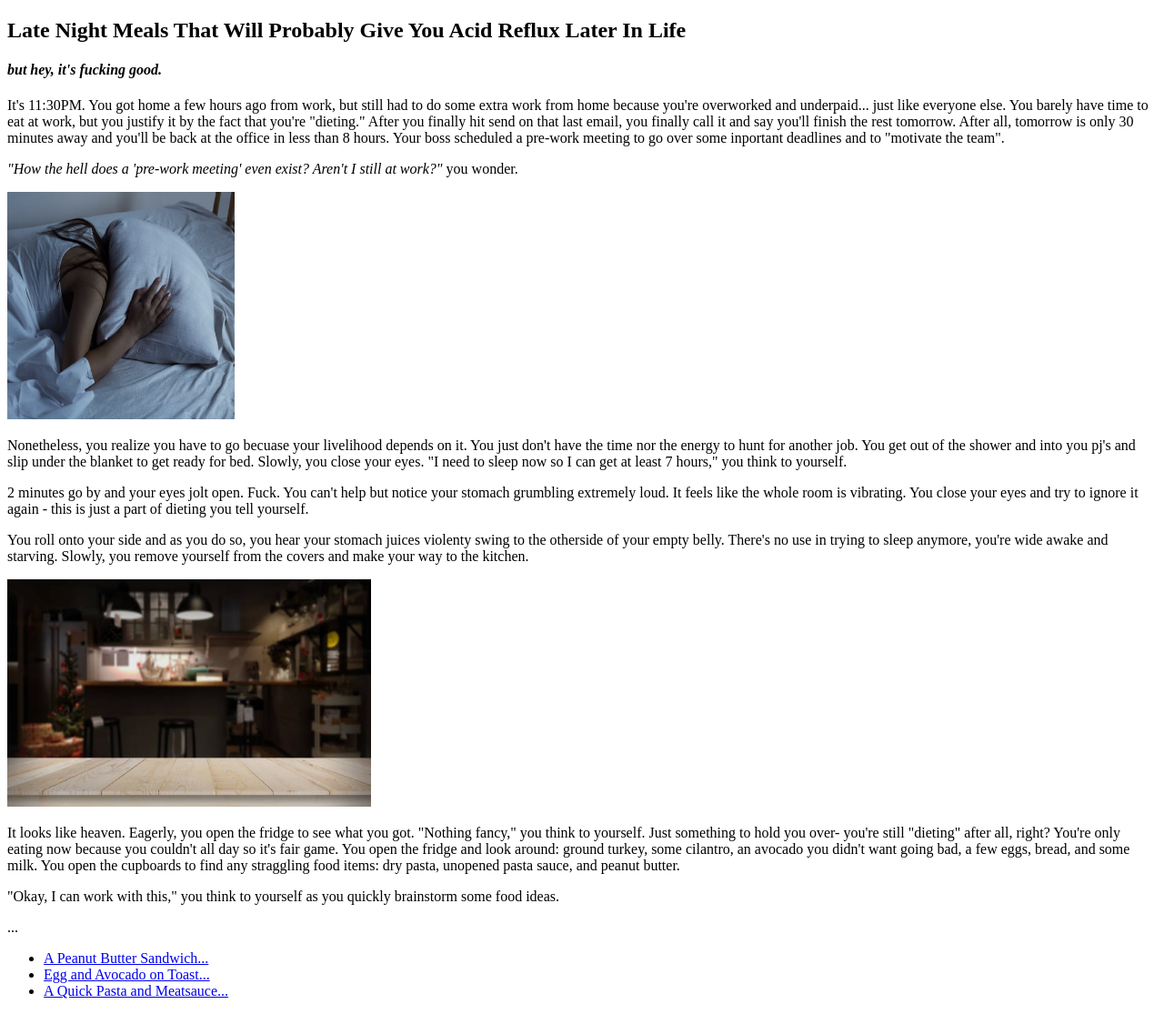
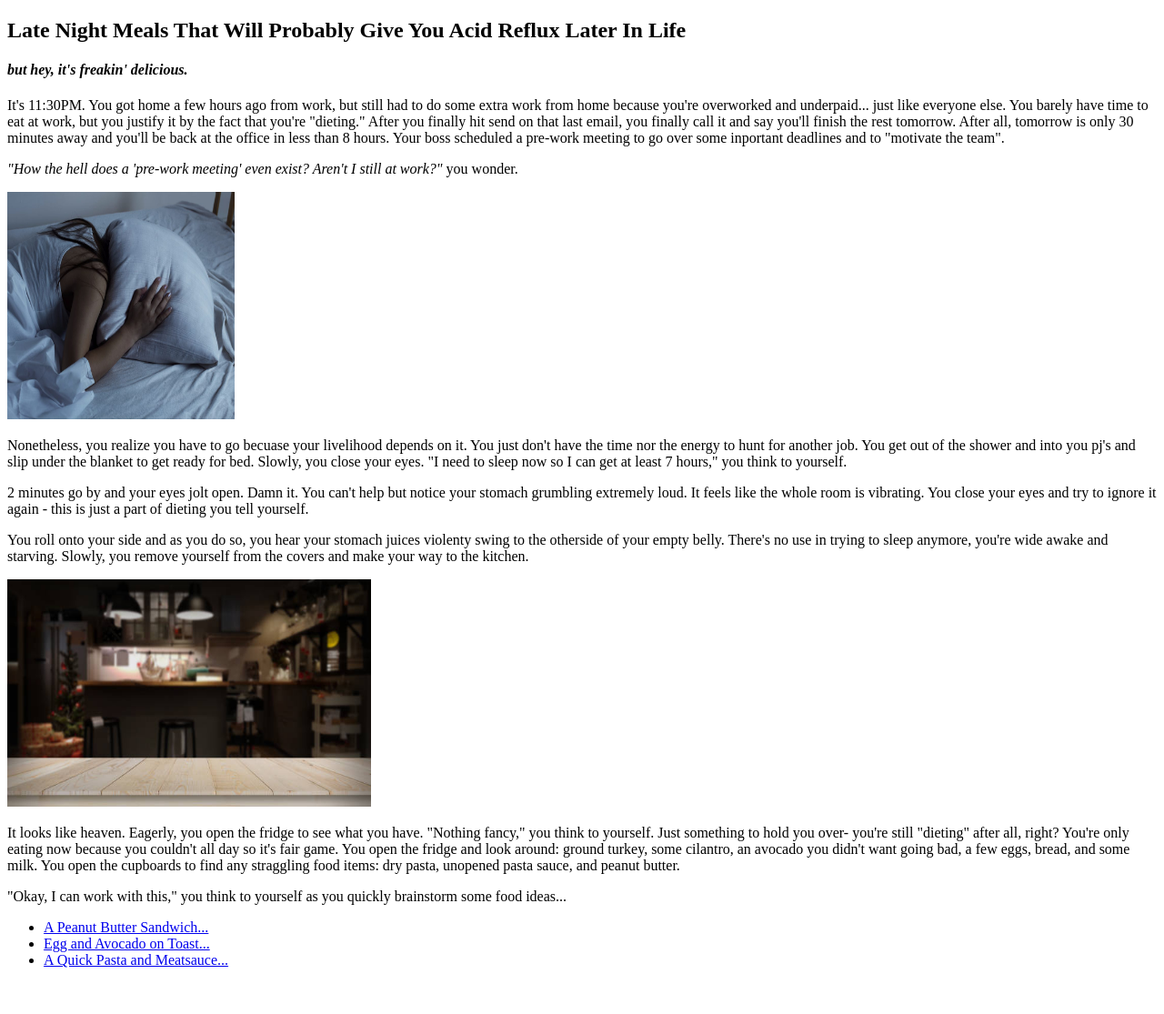
Before and after one commit to imbesci/odin-recipes, a plain HTML site: page index.html in a window 1280 px wide. Shown: the whole page at 91% size. After the commit the page ends 1081 px from the top, so only its background shows below. Drawn offline with Linux system fonts and the light colour scheme.

```diff
--- a/index.html
+++ b/index.html
@@ -8,7 +8,7 @@
 </head>
 <body>
 <h2>Late Night Meals That Will Probably Give You Acid Reflux Later In Life</h2>
-<h4><em>but hey, it's fucking good.</em></h4>
+<h4><em>but hey, it's freakin' delicious.</em></h4>
 
 <p>It's 11:30PM. You got home a few hours ago from work, but still had to do some extra work from home because you're overworked and underpaid... just like everyone else. You barely have time to eat at work, but you justify it by the fact that you're "dieting." After you finally hit send on that last email, you finally call it and say you'll finish the rest tomorrow. After all, tomorrow is only 30 minutes away and you'll be back at the office in less than 8 hours. Your boss scheduled a pre-work meeting to go over some inportant deadlines and to "motivate the team".</p>
 
@@ -18,16 +18,16 @@
 
 <p>Nonetheless, you realize you have to go becuase your livelihood depends on it. You just don't have the time nor the energy to hunt for another job. You get out of the shower and into you pj's and slip under the blanket to get ready for bed. Slowly, you close your eyes. "I need to sleep now so I can get at least 7 hours," you think to yourself.</p>
 
-<p>2 minutes go by and your eyes jolt open. Fuck. You can't help but notice your stomach grumbling extremely loud. It feels like the whole room is vibrating. You close your eyes and try to ignore it again - this is just a part of dieting you tell yourself.</p>
+<p>2 minutes go by and your eyes jolt open. Damn it. You can't help but notice your stomach grumbling extremely loud. It feels like the whole room is vibrating. You close your eyes and try to ignore it again - this is just a part of dieting you tell yourself.</p>
 
 <p>You roll onto your side and as you do so, you hear your stomach juices violenty swing to the otherside of your empty belly. There's no use in trying to sleep anymore, you're wide awake and starving. Slowly, you remove yourself from the covers and make your way to the kitchen.</p>
 
 <img src="./img/stove.jpg" alt="Dimly lit kitchen at night" width="400" height="250">
 
-<p>It looks like heaven. Eagerly, you open the fridge to see what you got. "Nothing fancy," you think to yourself. Just something to hold you over- you're still "dieting" after all, right? You're only eating now because you couldn't all day so it's fair game. You open the fridge and look around: ground turkey, some cilantro, an avocado you didn't want going bad, a few eggs, bread, and some milk. You open the cupboards to find any straggling food items: dry pasta, unopened pasta sauce, and peanut butter. </p>
+<p>It looks like heaven. Eagerly, you open the fridge to see what you have. "Nothing fancy," you think to yourself. Just something to hold you over- you're still "dieting" after all, right? You're only eating now because you couldn't all day so it's fair game. You open the fridge and look around: ground turkey, some cilantro, an avocado you didn't want going bad, a few eggs, bread, and some milk. You open the cupboards to find any straggling food items: dry pasta, unopened pasta sauce, and peanut butter. </p>
 
-<p>"Okay, I can work with this," you think to yourself as you quickly brainstorm some food ideas.</p>
-<p>...</p>
+<p>"Okay, I can work with this," you think to yourself as you quickly brainstorm some food ideas...</p>
+
 <ul>
     <li><a href="./recipes/pbsandwich.html">A Peanut Butter Sandwich...</a></li>
     <li><a href="./recipes/avocadotoast.html">Egg and Avocado on Toast...</a></li>
```
Also changed, not shown: recipes/pastameatsauce.html (+1 -1 lines), 1 other file.
